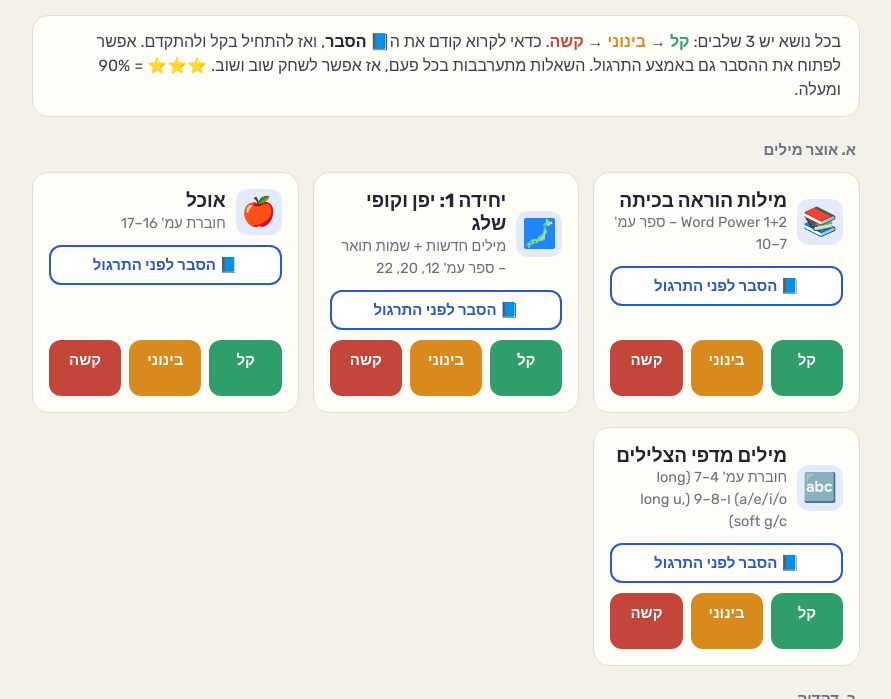
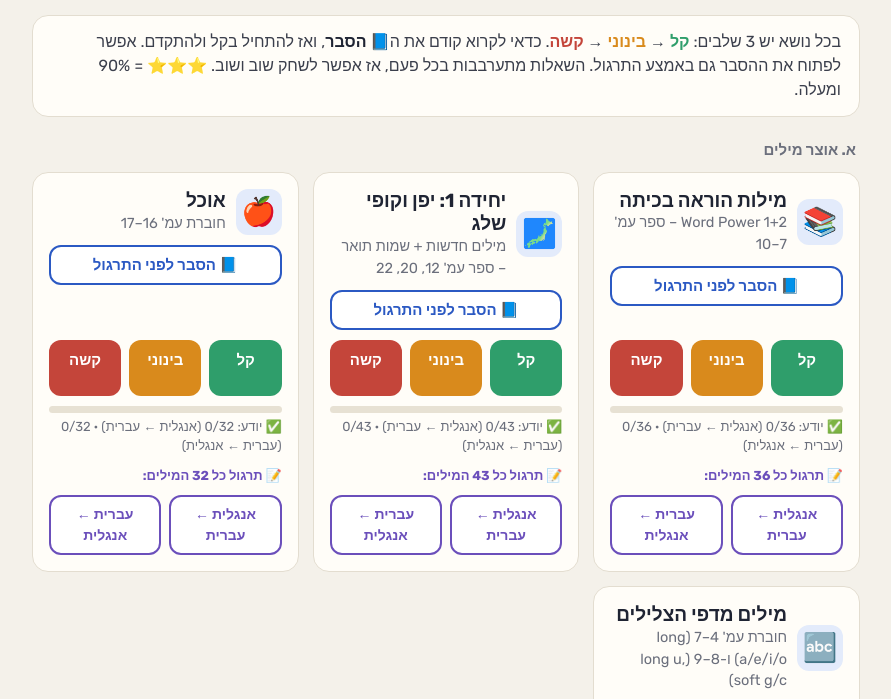
Before and after one commit to litalbiu4-hue/english-test--6-grade, a plain HTML site: page index.html in a window 1280 px wide. Shown: the part 93-792 px from the top of the page, without its empty margins (194-1085 px from the left). Drawn offline with Linux system fonts and the light colour scheme.

Commit message:
Add files via upload

```diff
--- a/index.html
+++ b/index.html
@@ -45,6 +45,12 @@ h1{font-size:28px;margin:0;font-weight:800;letter-spacing:-.3px}
 .back{border:1px solid var(--line);background:var(--card);border-radius:12px;padding:8px 14px;font:inherit;font-size:15px;cursor:pointer}
 .qtitle{font-weight:700;font-size:17px;flex:1}
 .badge{border-radius:999px;padding:3px 10px;color:#fff;font-size:13px;font-weight:700;margin-inline-start:6px}
+.badge.l3,.badge.l4{background:#6b4fbb}
+.wstat{font-size:13px;color:var(--muted);display:flex;flex-direction:column;gap:4px}
+.wbar{height:7px;background:#e7e1d3;border-radius:999px;overflow:hidden}.wbar>div{height:100%;background:#6b4fbb}
+.allrow{display:flex;gap:8px}
+.allbtn{flex:1;border:2px solid #6b4fbb;background:#fff;color:#6b4fbb;border-radius:12px;padding:7px 6px;font:inherit;font-size:14px;font-weight:700;cursor:pointer}
+.allbtn:hover{background:#f0ebfb}
 .badge.l0{background:var(--easy)} .badge.l1{background:var(--mid)} .badge.l2{background:var(--hard)}
 .progress{height:10px;background:#e7e1d3;border-radius:999px;overflow:hidden;margin-bottom:16px}
 .progress>div{height:100%;background:var(--brand);width:0;transition:width .3s}
@@ -217,16 +223,25 @@ const W_BOOKLET = [
 ];
 
 /* מחולל שאלות אוצר מילים */
+/* מעקב אחרי מילים: מילים שעוד לא נענו נכון נשאלות קודם */
+const W_KEY="eng6_words_v1";
+function loadW(){try{return JSON.parse(localStorage.getItem(W_KEY))||{};}catch(e){return {};}}
+function markWord(k,ok){const m=loadW(); if(ok) m[k]=1; else delete m[k]; try{localStorage.setItem(W_KEY,JSON.stringify(m));}catch(e){}}
+function pickWords(list,n,dir){
+  const m=loadW(); const un=shuffle(list.filter(w=>!m[dir+":"+w[0]])), done=shuffle(list.filter(w=>m[dir+":"+w[0]]));
+  return [...un,...done].slice(0,n);
+}
+function wordStats(list){const m=loadW();return {eh:list.filter(w=>m["eh:"+w[0]]).length,he:list.filter(w=>m["he:"+w[0]]).length,n:list.length};}
 function genEnHe(list,n){
-  return sample(list,n).map(([e,h])=>{
+  return pickWords(list,n,"eh").map(([e,h])=>{
     const wrong=sample(list.filter(x=>x[0]!==e&&x[1]!==h),3).map(x=>x[1]);
-    return {t:"mc",q:`מה הפירוש של ${en(`<span class="big">${esc(e)}</span>`)}? ${spk(e)}`,o:[h,...wrong],ans:`${e} = ${h}`};
+    return {t:"mc",q:`מה הפירוש של ${en(`<span class="big">${esc(e)}</span>`)}? ${spk(e)}`,o:[h,...wrong],ans:`${e} = ${h}`,mkey:"eh:"+e};
   });
 }
 function genHeEn(list,n){
-  return sample(list,n).map(([e,h])=>{
+  return pickWords(list,n,"he").map(([e,h])=>{
     const wrong=sample(list.filter(x=>x[0]!==e&&x[1]!==h),3).map(x=>x[0]);
-    return {t:"mc",q:`איך אומרים באנגלית: <span class="big">${esc(h)}</span>?`,o:[e,...wrong],enOpts:true,ans:`${h} = ${e}`};
+    return {t:"mc",q:`איך אומרים באנגלית: <span class="big">${esc(h)}</span>?`,o:[e,...wrong],enOpts:true,ans:`${h} = ${e}`,mkey:"he:"+e};
   });
 }
 const mcEn = (q,o,ex) => ({t:"mc",q,o,enOpts:true,ex});
@@ -1002,13 +1017,13 @@ function explainModal(){
 }
 
 const TOPICS = [
- {id:"class",group:"א. אוצר מילים",icon:"📚",title:"מילות הוראה בכיתה",desc:"Word Power 1+2 – ספר עמ' 7–10",
+ {id:"class",words:()=>W_CLASS,group:"א. אוצר מילים",icon:"📚",title:"מילות הוראה בכיתה",desc:"Word Power 1+2 – ספר עמ' 7–10",
   levels:[()=>genEnHe(W_CLASS,10),()=>shuffle([...genHeEn(W_CLASS,5),...genClassSent(5)]),()=>sample(CLASS_HARD,10)]},
- {id:"unit",group:"א. אוצר מילים",icon:"🗾",title:"יחידה 1: יפן וקופי שלג",desc:"מילים חדשות + שמות תואר – ספר עמ' 12, 20, 22",
+ {id:"unit",words:()=>[...W_UNIT,...W_ADJ],group:"א. אוצר מילים",icon:"🗾",title:"יחידה 1: יפן וקופי שלג",desc:"מילים חדשות + שמות תואר – ספר עמ' 12, 20, 22",
   levels:[()=>genEnHe([...W_UNIT,...W_ADJ],10),()=>genHeEn([...W_UNIT,...W_ADJ],10),()=>sample(UNIT_HARD,10)]},
- {id:"food",group:"א. אוצר מילים",icon:"🍎",title:"אוכל",desc:"חוברת עמ' 16–17",
+ {id:"food",words:()=>W_FOOD,group:"א. אוצר מילים",icon:"🍎",title:"אוכל",desc:"חוברת עמ' 16–17",
   levels:[()=>shuffle([...genEmoji(5),...genEnHe(W_FOOD,7)]),()=>genHeEn(W_FOOD,12),()=>shuffle([...FOOD_HARD.slice(0,8),...genHeEn(W_FOOD,2)])]},
- {id:"sounds",group:"א. אוצר מילים",icon:"🔤",title:"מילים מדפי הצלילים",desc:"חוברת עמ' 4–7 (long a/e/i/o) ו-8–9 (long u, soft g/c)",
+ {id:"sounds",words:()=>[...W_SOUNDS,...W_BOOKLET],group:"א. אוצר מילים",icon:"🔤",title:"מילים מדפי הצלילים",desc:"חוברת עמ' 4–7 (long a/e/i/o) ו-8–9 (long u, soft g/c)",
   levels:[()=>genEnHe([...W_SOUNDS,...W_BOOKLET],12),()=>genHeEn([...W_SOUNDS,...W_BOOKLET],12),()=>shuffle([...sample(SOUND_Q,8),...sample(FOOD_HARD.slice(8),4),...genEnHe([...W_SOUNDS,...W_BOOKLET],2)])]},
  {id:"nouns",group:"ב. דקדוק",icon:"🔢",title:"יחיד ורבים, a/an, the, some, this/these",desc:"קובץ ההסברים והתרגול, קובץ תרגול I",
   levels:[genNounEasy,()=>shuffle([...sample(NOUN_MID,7),...genPluralType(5)]),()=>sample(NOUN_HARD,10)]},
@@ -1023,7 +1038,8 @@ const TOPICS = [
  {id:"review",group:"ה. דפי חזרה – כמו במבחן",icon:"🎯",title:"דפי חזרה למבחן 1",desc:"אוצר מילים במשפטים · be/have, שמות גוף, a/an/the/some · סידור משפטים ו-About Me",
   levels:[()=>genBank(12),()=>sample(REV_GRAM,12),()=>[...genArrange(6),...sample(ABOUT_ME,3),...sample(DESCRIBE,1)]]},
 ];
-const LVL_NAMES=["קל","בינוני","קשה"];
+const LVL_NAMES=["קל","בינוני","קשה","כל המילים: אנגלית ← עברית","כל המילים: עברית ← אנגלית"];
+TOPICS.forEach(t=>{ if(t.words){ t.levels[3]=()=>genEnHe(t.words(),999); t.levels[4]=()=>genHeEn(t.words(),999);} });
 
 /* =========================================================
    בדיקת תשובות מוקלדות
@@ -1071,9 +1087,15 @@ function home(){
       const best=prog[t.id+"_"+l]; const st=best==null?"":("★".repeat(stars(best))+"☆".repeat(3-stars(best)));
       html+=`<button class="lvl l${l}" onclick="start(${ti},${l})">${LVL_NAMES[l]}<span class="stars">${st}</span></button>`;
     });
-    html+=`</div></div>`;
+    html+=`</div>`;
+    if(t.words){
+      const w=wordStats(t.words());
+      html+=`<div class="wstat"><div class="wbar"><div style="width:${Math.round(w.eh/w.n*100)}%"></div></div><span>✅ יודע: ${w.eh}/${w.n} (אנגלית ← עברית) · ${w.he}/${w.n} (עברית ← אנגלית)</span></div>
+      <div class="wstat" style="font-weight:700;color:#6b4fbb">📝 תרגול כל ${w.n} המילים:</div><div class="allrow"><button class="allbtn" onclick="start(${ti},3)">אנגלית ← עברית</button><button class="allbtn" onclick="start(${ti},4)">עברית ← אנגלית</button></div>`;
+    }
+    html+=`</div>`;
   });
-  html+=`</div><div class="resetall"><button class="linkbtn" onclick="if(confirm('לאפס את כל הכוכבים?')){saveProg({});home();}">איפוס התקדמות</button></div>`;
+  html+=`</div><div class="resetall"><button class="linkbtn" onclick="if(confirm('לאפס את כל הכוכבים ואת מעקב המילים?')){saveProg({});try{localStorage.removeItem(W_KEY);}catch(e){};home();}">איפוס התקדמות</button></div>`;
   app.innerHTML=html; window.scrollTo(0,0);
 }
 function stars(p){return p>=90?3:p>=70?2:p>=50?1:0;}
@@ -1136,6 +1158,7 @@ function wire(q){
   if(q.t==="mc"){
     document.querySelectorAll(".opt").forEach(b=>b.onclick=()=>{
       const ok=b.dataset.v===q.o[0];
+      if(q.mkey) markWord(q.mkey,ok);
       document.querySelectorAll(".opt").forEach(x=>{x.disabled=true; if(x.dataset.v===q.o[0]) x.classList.add("ok");});
       if(!ok) b.classList.add("bad");
       finish(ok?1:0, ok?"כל הכבוד! ✔️":"לא נכון. התשובה הנכונה מסומנת בירוק.", q.ex, q.ans||plain(q.q)+" → "+stripTags(q.o[0]));
```
